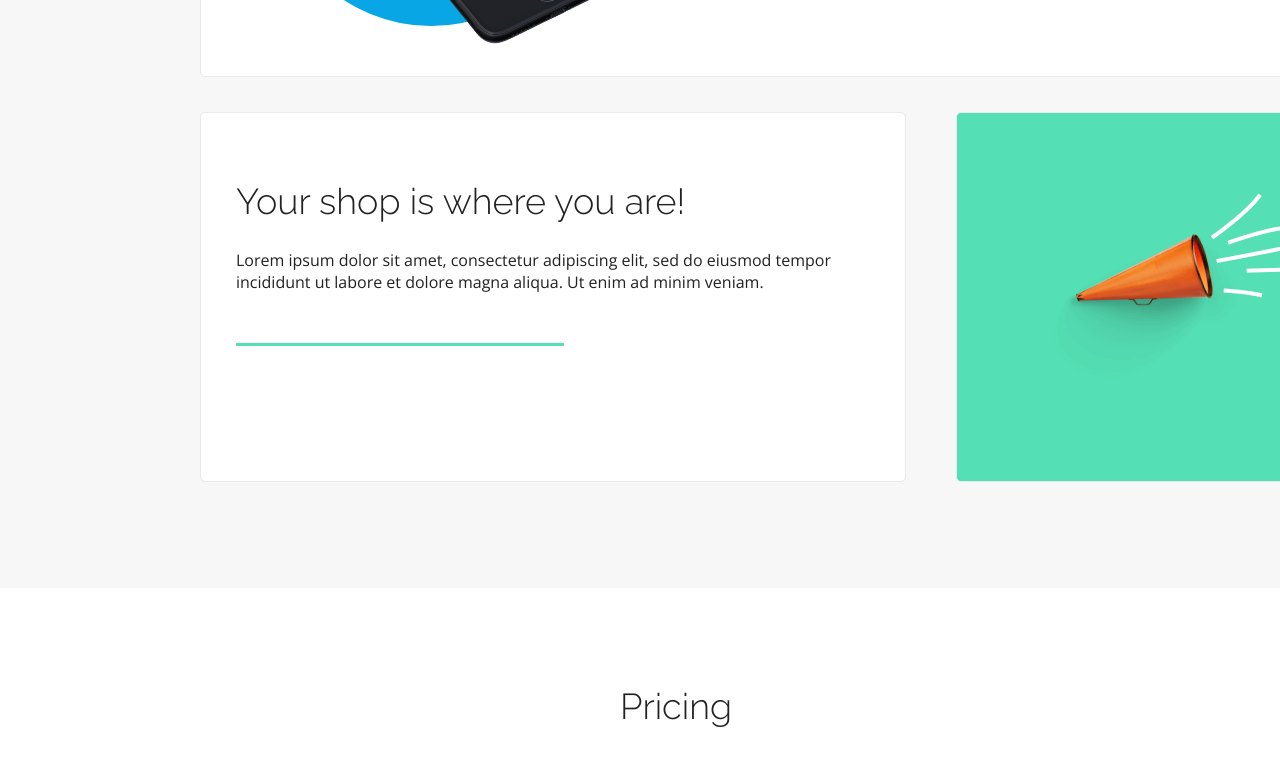
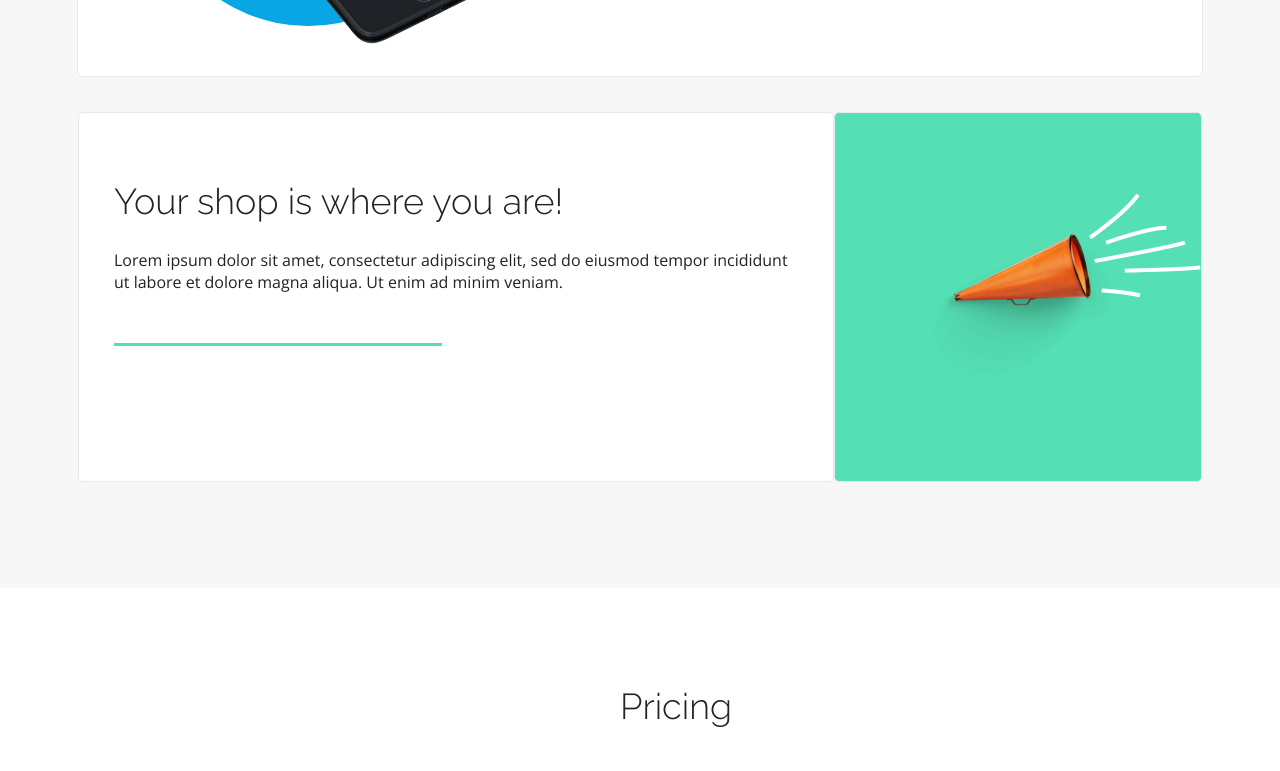
Before and after one commit to klaudiajozwik/HTML-Warsztat, a plain HTML site: page index.html in a window 1280 px wide. Shown: the part 2122-2893 px from the top of the page. Drawn offline with nearby package versions, Linux system fonts and the light colour scheme.

Commit message:
poprawiony container benefits

```diff
--- a/css/css.css
+++ b/css/css.css
@@ -110,10 +110,8 @@ h1{
     gap:40px;
     justify-content: center;
     align-items: center;
-    margin-top: 130px;
-    /*padding-top: 100px;*/
-    /*padding-bottom: 100px;*/
-}
+    margin-top: 130px;}
+
 .first_window{
     display: flex;
     flex-direction: column;
@@ -142,7 +140,6 @@ h1{
 }
 .statistics {
     padding-top: 100px;
-    /*padding-bottom: 150px;*/
     background-color: var(--color-white);
 }
 
@@ -239,13 +236,16 @@ h1{
     background-color: var(--color-light-grey);
     padding-top: 105px;
     max-width: 100vw;
+    display: flex;
+    flex-direction: column;
+    align-items: center;
 }
 .advantage__single {
     width: 1124px;
     min-height: 370px;
     background-color: var(--color-white);
     margin-top: 35px;
-    margin-left: 200px;
+    /*margin-left: 200px;*/
     display:flex;
     justify-content: space-between;
 
@@ -314,12 +314,13 @@ h1{
 {
     min-width:623px;
     height:370px;
-    margin-right:50px;
+    /*margin-right:50px;*/
     margin-bottom: 106px;
     background-color: var(--color-white);
     border: 1px solid #e8e9ed;
     border-radius: 5px;
     box-sizing: border-box;
+    padding-right: 50px;
 }
 .advantage_single_trumpet .advantage__img_trumpet{
     max-height: 370px;
@@ -370,7 +371,6 @@ h1{
     content:"";
     display: block;
     background-color: var(--color-primary);
-    flex-grow: 1;
     height: 3px;
     width: 328px;
     margin-top: 50px;
--- a/index.html
+++ b/index.html
@@ -64,8 +64,7 @@
         </span>
     </div>
 </section>
-<section class="advantage_container" id="benefits">
-    <div class="container">
+<section class="advantage_container container" id="benefits">
         <article class="advantage__single advantage__single_macbook">
                 <div class="advantage_content">
                     <h2>Be always first</h2>
@@ -86,7 +85,7 @@
 
         </article>
 
-        <div class="advantage__single advantage_single_trumpet">
+        <article class="advantage__single advantage_single_trumpet">
             <div class="advantage_content advantage_content_trumpet">
                <h2>Your shop is
                 where you are!</h2>
@@ -95,8 +94,7 @@
             <div class="advantage__img_trumpet">
                  <img src="assets/Trumpet.png" alt="trumpet" width="296px" height="208px">
             </div>
-        </div>
-    </div>
+        </article>
 </section>
 <section class ="price_container container" id="price">
 <!--    <div class="container ">-->
```
Also changed, not shown: 1 other file.
